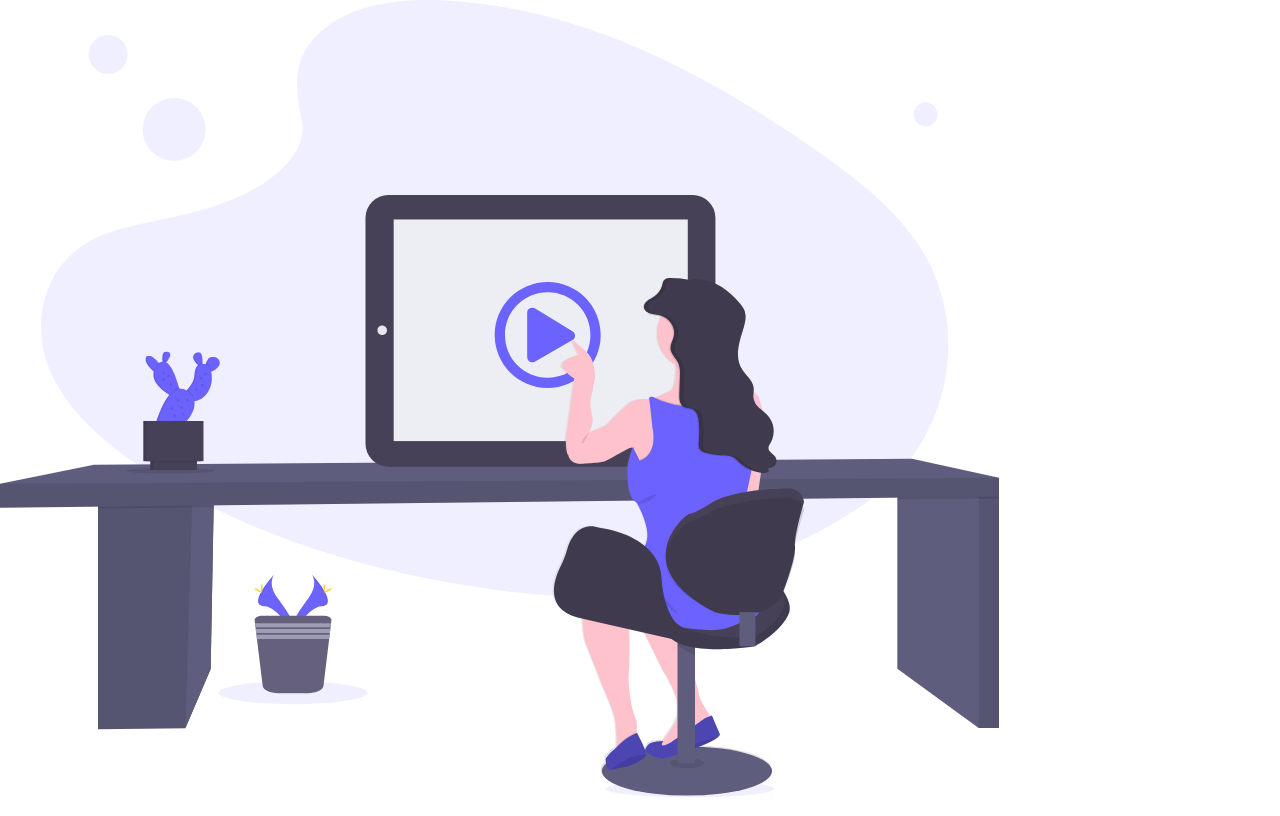
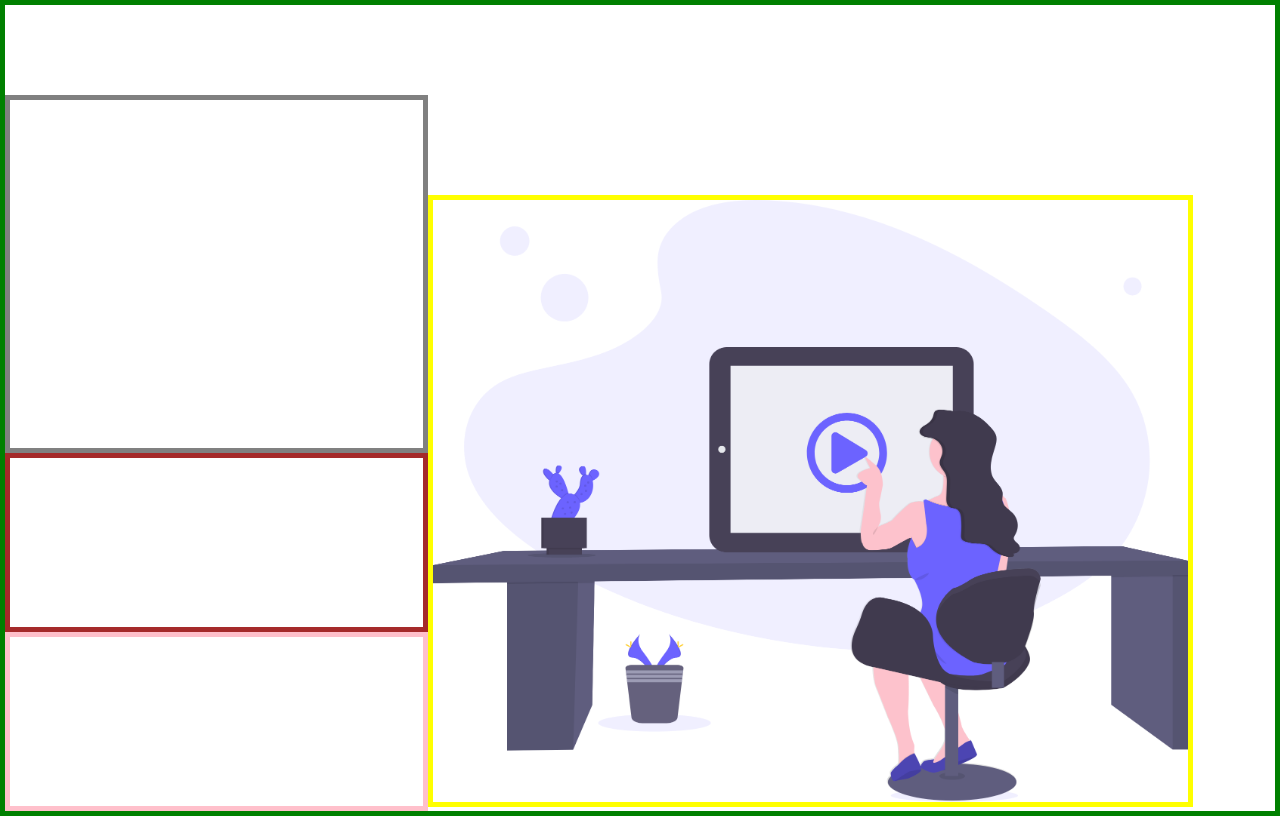
Before and after one commit to Adrienner1988/Sign_Up_Group5, a plain HTML site: page index.html in a window 1280 px wide. Drawn offline with Linux system fonts and the light colour scheme.

Commit message:
edited the css grid and placed image. Created borders to see how the img would look and fit with side bar information. Commented them out in my css space if you would like to use them as you add your work.

```diff
--- a/css/adrienne.css
+++ b/css/adrienne.css
@@ -1,22 +1,43 @@
-* body{
+* body {
     margin: 0;
     padding: 0;
 }
 
-.container {  display: grid;
+.container {
+    display: grid;
+    grid-auto-rows: 1fr;
     grid-template-columns: 1fr 1fr 1fr;
-    grid-template-rows: 1fr 1.7fr 0.7fr 0.6fr;
+    grid-template-rows: 0.5fr 1fr 1fr 1fr;
     gap: 0px 0px;
-    grid-auto-flow: row;
     grid-template-areas:
-      "info-bar imgae imgae"
-      "info-bar imgae imgae"
-      "sign-up-button imgae imgae"
-      "social-bar imgae imgae";
-  }
+        ". . ."
+        "info-bar image image"
+        "info-bar image image"
+        "sign-up-button image image"
+        "social-bar image image";
+     border: 5px solid green;
+}
 
 
-  .imgae {
-    grid-area: imgae;
+.image {
+    grid-area: image;
+    width: 45%;
+}
 
+#img {
+    border: 5px solid yellow;
+    width: 198%;
+    margin-top: 100px;
 }
+
+.info-bar {
+    border: 5px solid gray;
+}
+
+.sign-up-button {
+    border: 5px solid brown;
+}
+
+.social-bar {
+    border: 5px solid pink;
+} */
--- a/index.html
+++ b/index.html
@@ -16,8 +16,9 @@
 
     <div class="container">
     <!--Adrienne right side and top left of sing up bar -->
-        <div class="imgae"></div>
-        <img src="images/Group 10.png" alt="woman at desk pressing play on screen">
+        <div class="image">
+        <img src="images/Group 10@2x.png" alt="woman at desk pressing play on screen" id="img">
+    </div>
     <!--End of Adrienne right and top left of sing up bar  -->
 
 
```
